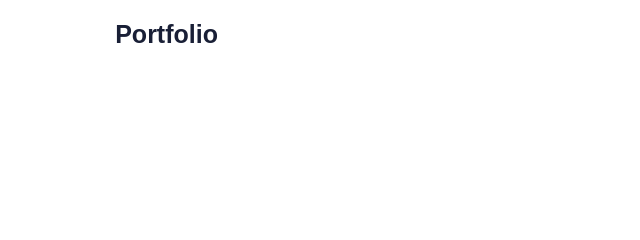
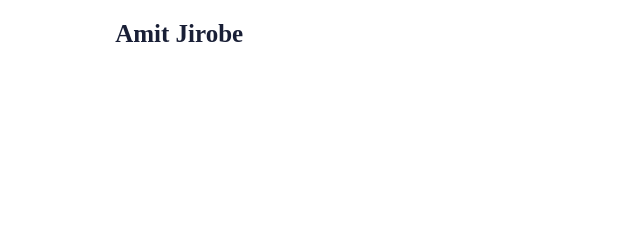
Before and after one commit to amit2227-github/Portfolio, a plain HTML site: page index.html in a window 1280 px wide. Shown: the top 240 px of the page, 0-640 px from the left. Drawn offline with nearby package versions, Linux system fonts and the light colour scheme.

Commit message:
Initial commit with aj.png

```diff
--- a/index.html
+++ b/index.html
@@ -10,7 +10,7 @@
 <body>
     <!--Header-->
     <header class="header">
-        <a href="#" class="logo">Portfolio</a>
+        <a href="#" class="logo" style="font-family: 'Great Vibes';">Amit Jirobe</a>
         <i class="fa-solid fa-bars" id="menu-icon"></i>
         <nav class="navbar">
             <a href="#home" class="active">Home</a>
```
Also changed, not shown: 1 other file.
